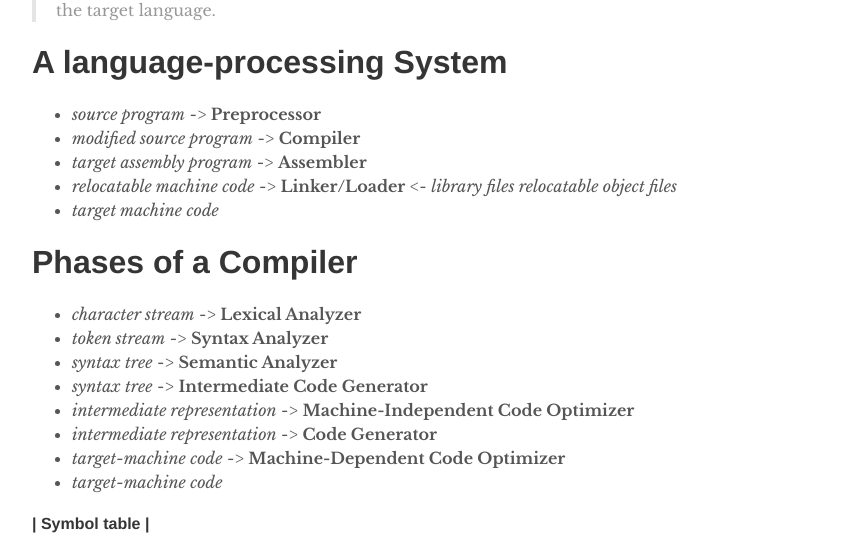
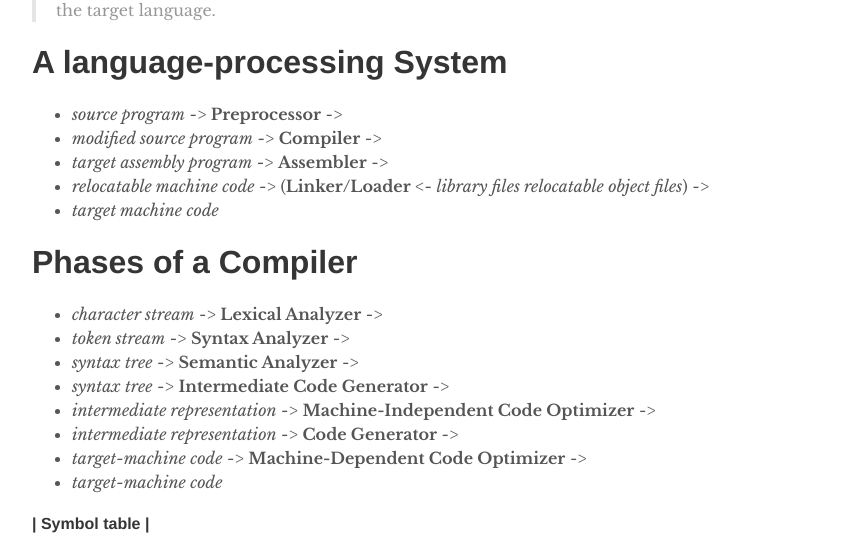
Before and after one commit to trilliwon/ABL, a Jekyll site: the page built from _posts/2017-12-15-compiler.md, in a window 1280 px wide. Shown: the part 425-977 px from the top of the page, without its empty margins (208-1071 px from the left). Built offline with Jekyll 4.4.1, drawn with Linux system fonts in a browser that asks for light colours; nearby versions of some CDN libraries; some of the changed lines change nothing that is shown.

Commit message:
Mon Jan 22 23:12:29 KST 2018

```diff
--- a/_posts/2017-12-15-compiler.md
+++ b/_posts/2017-12-15-compiler.md
@@ -10,20 +10,20 @@ tag: [Compiler]
 > Simply stated, a compiler is a program that can read a program in one language - the source language - and translate it into an equivalent program in another language - the target language.
 
 # A language-processing System
-  - _source program_ -> **Preprocessor**
-  - _modified source program_ -> **Compiler**
-  - _target assembly program_ -> **Assembler**
-  - _relocatable machine code_ -> **Linker/Loader** <- _library files relocatable object files_
+  - _source program_ -> **Preprocessor** ->
+  - _modified source program_ -> **Compiler** ->
+  - _target assembly program_ -> **Assembler** ->
+  - _relocatable machine code_ -> (**Linker/Loader** <- _library files relocatable object files_) ->
   - _target machine code_
 
 # Phases of a Compiler
-  - _character stream_ -> **Lexical Analyzer**
-  - _token stream_ -> **Syntax Analyzer**
-  - _syntax tree_ -> **Semantic Analyzer**
-  - _syntax tree_ -> **Intermediate Code Generator**
-  - _intermediate representation_ -> **Machine-Independent Code Optimizer**
-  - _intermediate representation_ -> **Code Generator**
-  - _target-machine code_ -> **Machine-Dependent Code Optimizer**
+  - _character stream_ -> **Lexical Analyzer** ->
+  - _token stream_ -> **Syntax Analyzer** ->
+  - _syntax tree_ -> **Semantic Analyzer** ->
+  - _syntax tree_ -> **Intermediate Code Generator** ->
+  - _intermediate representation_ -> **Machine-Independent Code Optimizer** ->
+  - _intermediate representation_ -> **Code Generator** ->
+  - _target-machine code_ -> **Machine-Dependent Code Optimizer** ->
   - _target-machine code_
 
 #### | Symbol table |
```
